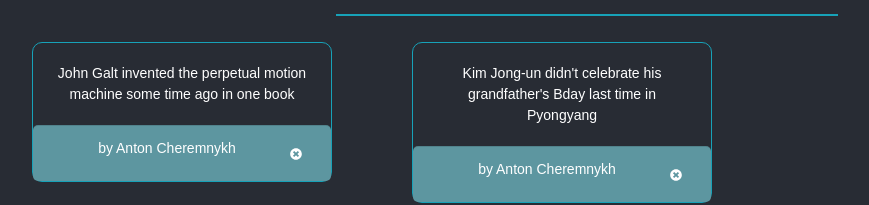
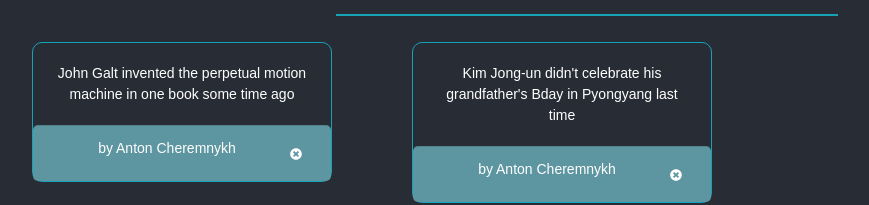
Before and after one commit to cap-antonio/sentence-game, a React (Create React App) app: page / in a window 1280 px wide. Shown: the part 529-734 px from the top of the page, without its empty margins (53-922 px from the left). Built offline with nearby package versions, Linux system fonts and the light colour scheme.

Commit message:
Where and When are replaced

```diff
--- a/src/components/form/InputForm.tsx
+++ b/src/components/form/InputForm.tsx
@@ -115,7 +115,7 @@ const InputForms: React.FC<InputFormsPropsType> = (
                 <div className = "example">
                     <span className = "colored">"</span>
                         {values.who || values.what || values.when || values.where
-                            ? `${values.who} ${values.what} ${values.when} ${values.where}`
+                            ? `${values.who} ${values.what} ${values.where} ${values.when}`
                             : "Ex.:Jack built a house today in the forest"
                         }
                     <span className = "colored">"</span>
--- a/src/components/store/reducers/mainReducer.ts
+++ b/src/components/store/reducers/mainReducer.ts
@@ -30,12 +30,12 @@ const initialState = {
     published: [
         {
             id: 0,
-            text: "John Galt invented the perpetual motion machine some time ago in one book",
+            text: "John Galt invented the perpetual motion machine in one book some time ago",
             author: "Anton Cheremnykh"
         },
         {
             id: 1,
-            text: "Kim Jong-un didn't celebrate his grandfather's Bday last time in Pyongyang",
+            text: "Kim Jong-un didn't celebrate his grandfather's Bday in Pyongyang last time",
             author: "Anton Cheremnykh"
         }
 
@@ -90,8 +90,8 @@ const Reducer = (state = initialState, action: ActionsType): InitialStateType =>
             const { who, what, when, where, author } = state.sentence
             let first = who.toString()
             let second = what.toString()
-            let third = when.toString()
-            let forth = where.toString()
+            let third = where.toString()
+            let forth = when.toString()
             let by = author.toString()
             let text = `${first} ${second} ${third} ${forth}`
             return {
```
